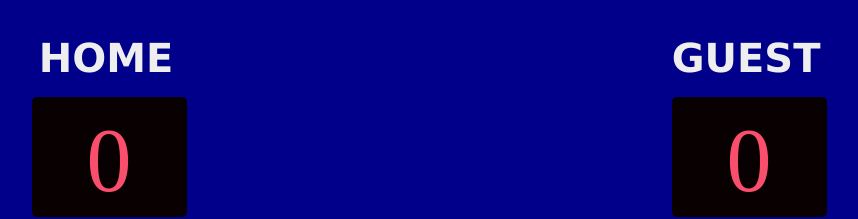
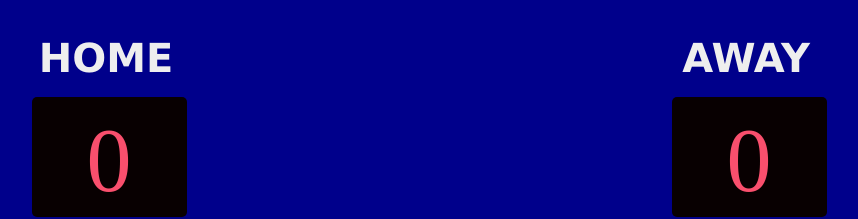
Before and after one commit to kamloo/Basketball-points, a plain HTML site: page index.html in a window 1280 px wide. Shown: the top 219 px of the page, without its empty margins (210-1068 px from the left). Drawn offline with nearby package versions, Linux system fonts and the light colour scheme.

Commit message:
Updated score header

```diff
--- a/index.html
+++ b/index.html
@@ -12,7 +12,7 @@
                 <button class="add" onclick="home3()">+3</button>
             </div>
             <div>
-                <h3 class="category">GUEST</h3>
+                <h3 class="category">AWAY</h3>
                 <h1 class="points" id="guest-el">0</h1>
                 <button class="add" onclick="add1()">+1</button>
                 <button class="add" onclick="add2()">+2</button>
```
